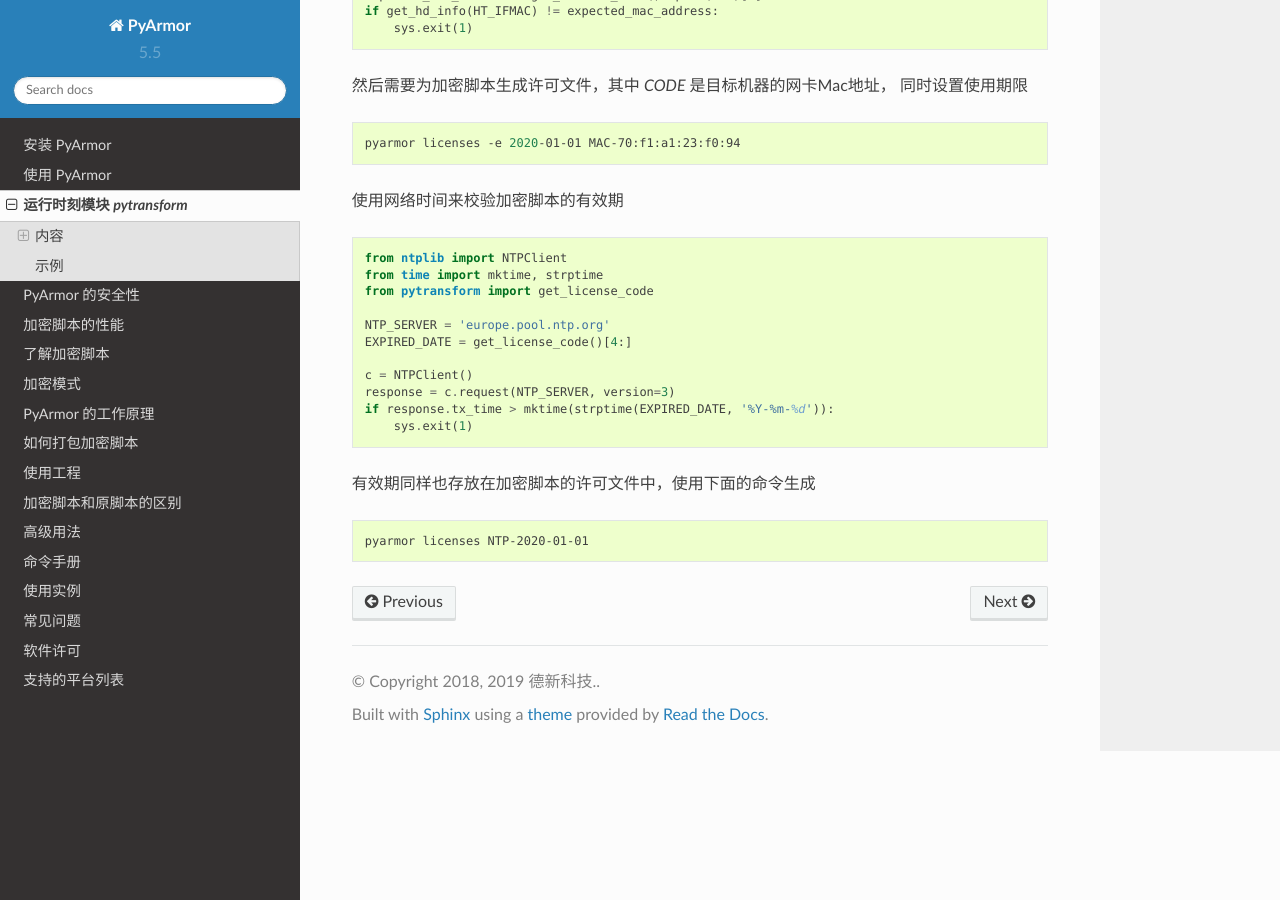
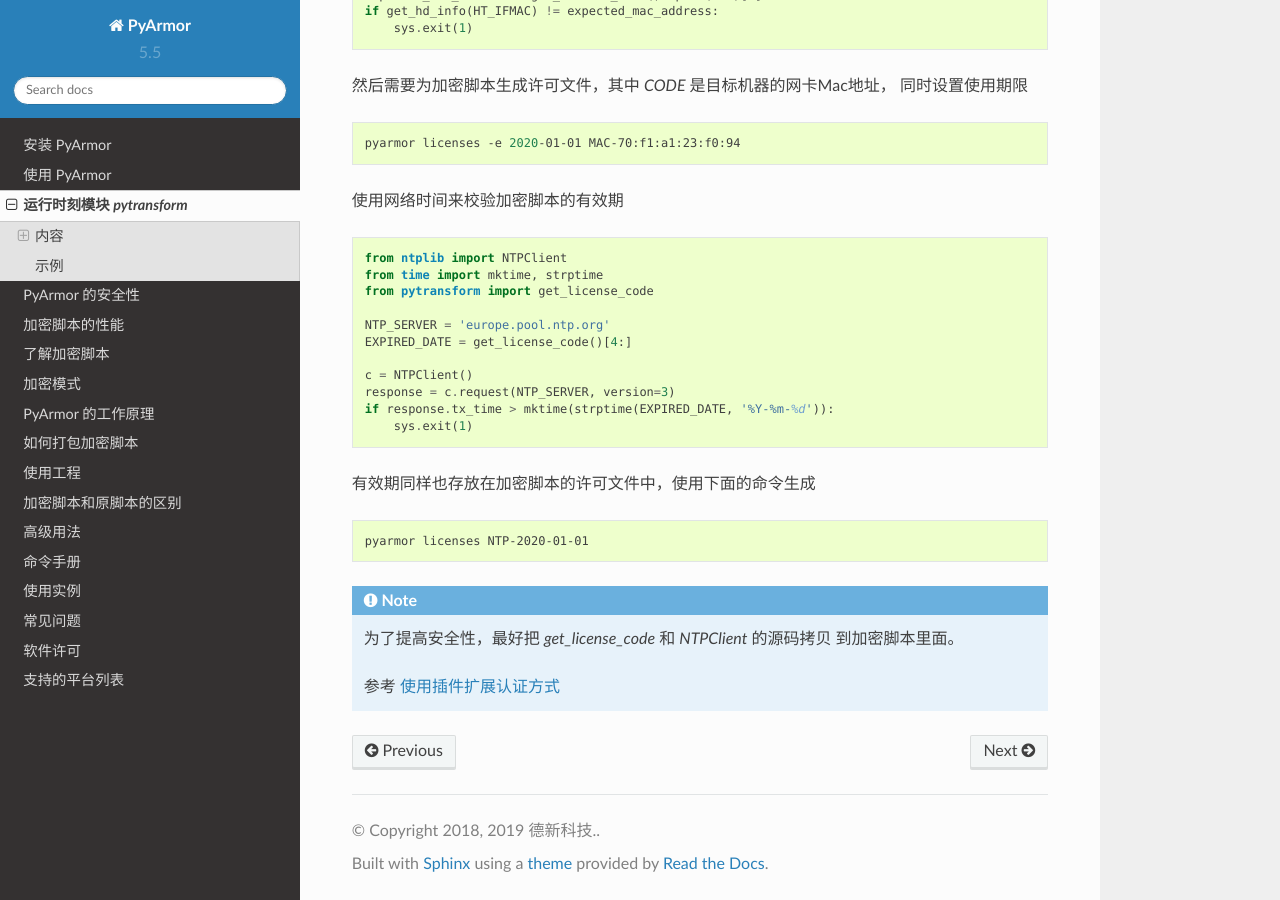
Before and after one commit to dashingsoft/pyarmor-docs-zh, a Sphinx documentation site: the page built from docs/pytransform.rst, in a window 1280 px wide and 900 px high, scrolled down 1812 px. Built offline with Sphinx 7.4.7 and the Read the Docs theme 2.0.0, drawn with Linux system fonts in a browser that asks for light colours.

Commit message:
Refine example code of plugin

```diff
--- a/docs/advanced.rst
+++ b/docs/advanced.rst
@@ -229,6 +229,9 @@ PyArmor 可以通过插件来扩展加密脚本的认证方式，例如检查网
            index = rcode.find('*CODE:')
            return rcode[index+6:]
 
+   另外，也要把 `ntplib.py` 内容全部拷贝过来，这样就不需要从外部导入
+   `NTPClient` 了。
+
 .. note::
 
    为了提高安全性，在生成许可文件的时候，也可以将有效期进行编码。例如::
--- a/docs/pytransform.rst
+++ b/docs/pytransform.rst
@@ -118,3 +118,10 @@ Python 脚本里来做。在这个时候，模块 :mod:`pytransform` 会提供
 .. code-block:: shell
 
    pyarmor licenses NTP-2020-01-01
+
+.. note::
+
+   为了提高安全性，最好把 `get_license_code` 和 `NTPClient` 的源码拷贝
+   到加密脚本里面。
+
+   参考 :ref:`使用插件扩展认证方式`
```
